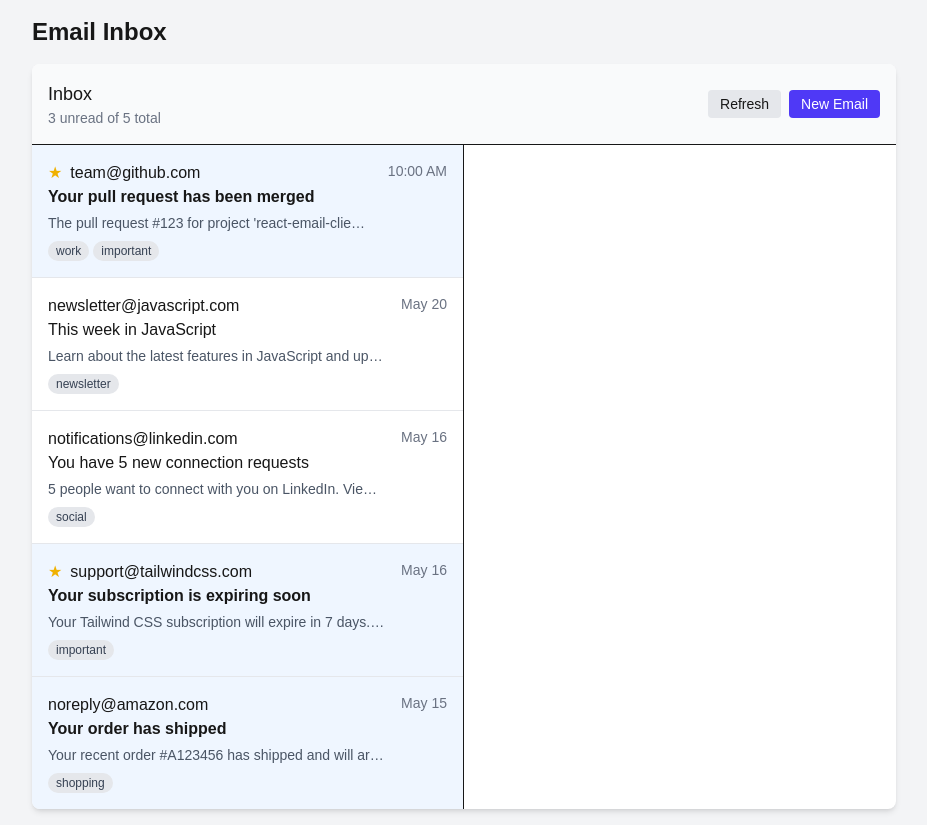
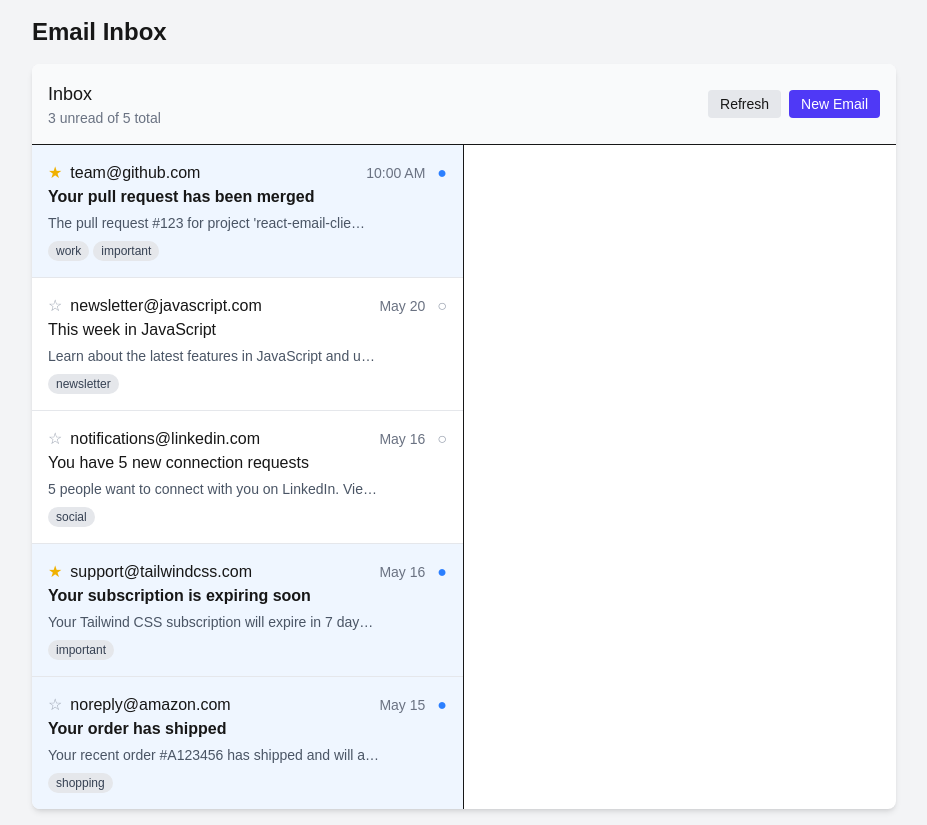
Before and after one commit to zacharywelch/inbox, a Next.js app: page / in a window 1280 px wide. Shown: the whole page, without its empty margins (176-1103 px from the left). Built offline with nearby package versions, Linux system fonts and the light colour scheme.

Commit message:
Chapter 4 - implement email actions and state updates
- Add star/unstar functionality
- Auto-mark emails as read when selected
- Use immutable state updates and useMemo optimization

```diff
--- a/src/app/page.js
+++ b/src/app/page.js
@@ -1,15 +1,42 @@
 "use client"
-import { useState } from 'react'
+import { useState, useMemo } from 'react'
 import EmailList from '@/components/emails/EmailList'
 import EmailHeader from '@/components/emails/EmailHeader'
 import EmailDetail from '@/components/emails/EmailDetail'
-import emails from '@/data/emails'
+import emailsData from '@/data/emails'
 
 export default function Home() {
+  const [emails, setEmails] = useState(emailsData)
   const [selectedEmailId, setSelectedEmailId] = useState(null)
-  const selectedEmail = emails.find(email => email.id === selectedEmailId)
-  const unreadCount = emails.filter(email => !email.read).length
-  const totalCount = emails.length
+
+  const selectedEmail = useMemo(() =>
+    emails.find(email => email.id === selectedEmailId),
+    [emails, selectedEmailId]
+  )
+
+  const unreadCount = useMemo(() =>
+    emails.filter(email => !email.read).length,
+    [emails]
+  )
+
+  const totalCount = useMemo(() => emails.length, [emails])
+
+  const handleSelectEmail = (emailId) => {
+    setSelectedEmailId(emailId)
+    setEmails(prevEmails => prevEmails.map(email =>
+      email.id === emailId
+        ? {...email, read: true}
+        : email
+    ))
+  }
+
+  const handleToggleStar = (emailId) => {
+    setEmails(prevEmails => prevEmails.map(email =>
+      email.id === emailId
+        ? {...email, starred: !email.starred}
+        : email
+    ))
+  }
 
   return (
     <main className="min-h-screen bg-gray-100">
@@ -25,7 +52,8 @@ export default function Home() {
               <EmailList
                 emails={emails}
                 selectedEmailId={selectedEmailId}
-                onSelectEmail={setSelectedEmailId}
+                onSelectEmail={handleSelectEmail}
+                onToggleStar={handleToggleStar}
               />
             </div>
             <div className="w-1/2">
--- a/src/components/emails/EmailList.js
+++ b/src/components/emails/EmailList.js
@@ -1,6 +1,11 @@
 import EmailListItem from './EmailListItem'
 
-export default function EmailList({ emails, selectedEmailId, onSelectEmail }) {
+export default function EmailList({
+  emails,
+  selectedEmailId,
+  onSelectEmail,
+  onToggleStar
+}) {
   if (!emails?.length) {
     return (
       <div className="p-8 text-center text-gray-500">
@@ -17,7 +22,8 @@ export default function EmailList({ emails, selectedEmailId, onSelectEmail }) {
           key={email.id}
           email={email}
           isSelected={email.id === selectedEmailId}
-          onSelect={() => onSelectEmail(email.id)}
+          onSelectEmail={onSelectEmail}
+          onToggleStar={onToggleStar}
         />
       ))}
     </div>
--- a/src/components/emails/EmailListItem.js
+++ b/src/components/emails/EmailListItem.js
@@ -1,19 +1,35 @@
 import { formatDate } from '@/utils/dates'
 
-export default function EmailListItem({ email, isSelected, onSelect }) {
+export default function EmailListItem({
+  email,
+  isSelected,
+  onSelectEmail,
+  onToggleStar
+}) {
+  const handleToggleStar = (e) => {
+    e.stopPropagation()
+    onToggleStar(email.id)
+  }
+
   return (
     <div
       className={`p-4 hover:bg-gray-50 cursor-pointer
                  ${email.read ? 'bg-white' : 'bg-blue-50'}
                  ${isSelected ? 'border-l-4 border-indigo-500' : ''}`}
-      onClick={onSelect}
+      onClick={() => onSelectEmail(email.id)}
     >
       <div className="flex justify-between items-start">
         <div className="flex-grow min-w-0">
           <div className="flex items-center">
-            {email.starred && (
-              <span className="text-yellow-500 mr-2">★</span>
-            )}
+            <button
+              onClick={handleToggleStar}
+              className="text-gray-400 hover:text-yellow-500 mr-2 focus:outline-none"
+              aria-label={email.starred ? "Unstar email" : "Star email"}
+            >
+              {email.starred
+                ? <span className="text-yellow-500">★</span>
+                : <span>☆</span>}
+            </button>
             <span className={`font-medium ${!email.read ? 'font-bold' : ''}`}>
               {email.from}
             </span>
@@ -41,8 +57,13 @@ export default function EmailListItem({ email, isSelected, onSelect }) {
           )}
         </div>
 
-        <div className="text-sm text-gray-500 whitespace-nowrap ml-4 shrink-0">
-          {formatDate(email.date)}
+        <div className="flex items-center">
+          <div className="text-sm text-gray-500 whitespace-nowrap mr-3">
+            {formatDate(email.date)}
+          </div>
+          {email.read
+            ? <span className="text-gray-400">○</span>
+            : <span className="text-blue-500">●</span>}
         </div>
       </div>
     </div>
```
